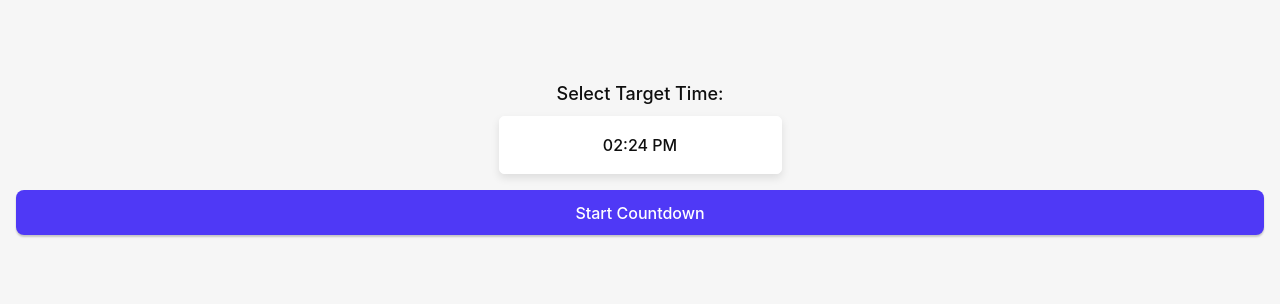
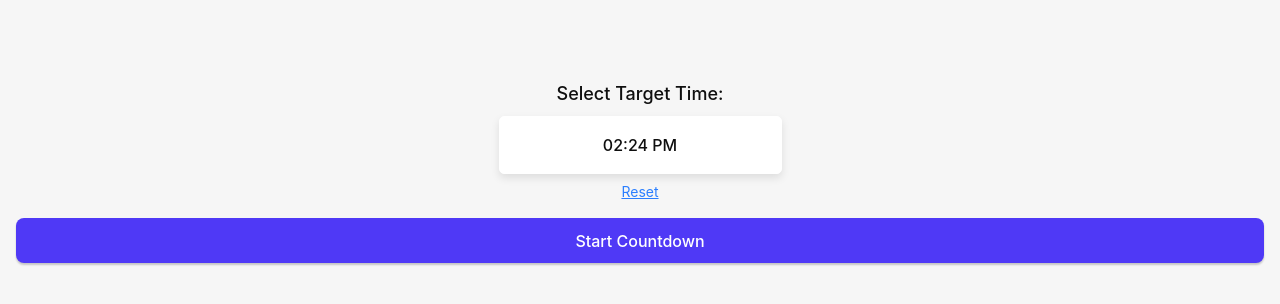
Before and after one commit to UniqueClone/countdown-app, a React (Vite) app: page / in a window 1280 px wide. Shown: the top 304 px of the page. Built offline with nearby package versions, Linux system fonts and the light colour scheme.

Commit message:
Add reset button that sets time to now + 1 minute.

```diff
--- a/src/App.tsx
+++ b/src/App.tsx
@@ -44,6 +44,17 @@ function App() {
                     selectedTime={targetTime}
                     setSelectedTime={handleTargetTimeChange}
                 />
+                <div
+                    onClick={() =>
+                        // Reset the time to the current time plus 1 minute
+                        handleTargetTimeChange(
+                            new Date(+new Date().setSeconds(0) + 1000 * 60)
+                        )
+                    }
+                    className="text-sm text-blue-500 cursor-pointer underline mt-2"
+                >
+                    Reset
+                </div>
             </div>
 
             {countdownStarted ? (
```
